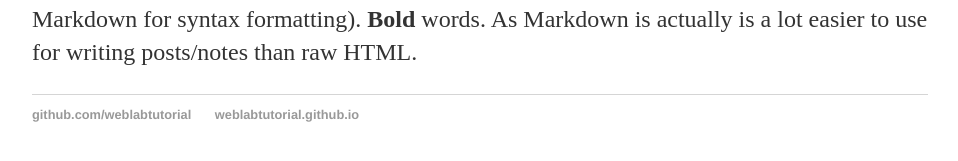
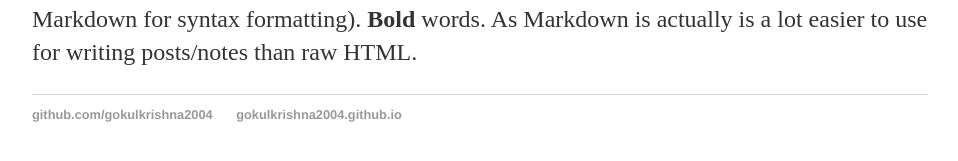
Before and after one commit to gokulkrishna2004/gokulkrishna2004.github.io, a Jekyll site: the page built from _posts/2022-09-22-site-launched.md, in a window 1280 px wide. Shown: the part 286-447 px from the top of the page, without its empty margins (160-1118 px from the left). Built offline with Jekyll 4.4.1, drawn with Linux system fonts in a browser that asks for light colours.

Commit message:
Update default.html

```diff
--- a/_layouts/default.html
+++ b/_layouts/default.html
@@ -19,8 +19,8 @@
   </div>
   <footer>
    <ul>
-    <li><a href="https://github.com/gokulkrishna2004">github.com/weblabtutorial</a></li>
-   <li><a href="https://gokulkrishna2004.github.io"> weblabtutorial.github.io </a></li>
+    <li><a href="https://github.com/gokulkrishna2004">github.com/gokulkrishna2004</a></li>
+   <li><a href="https://gokulkrishna2004.github.io"> gokulkrishna2004.github.io </a></li>
    </ul>
   </footer>
  </body>
```
